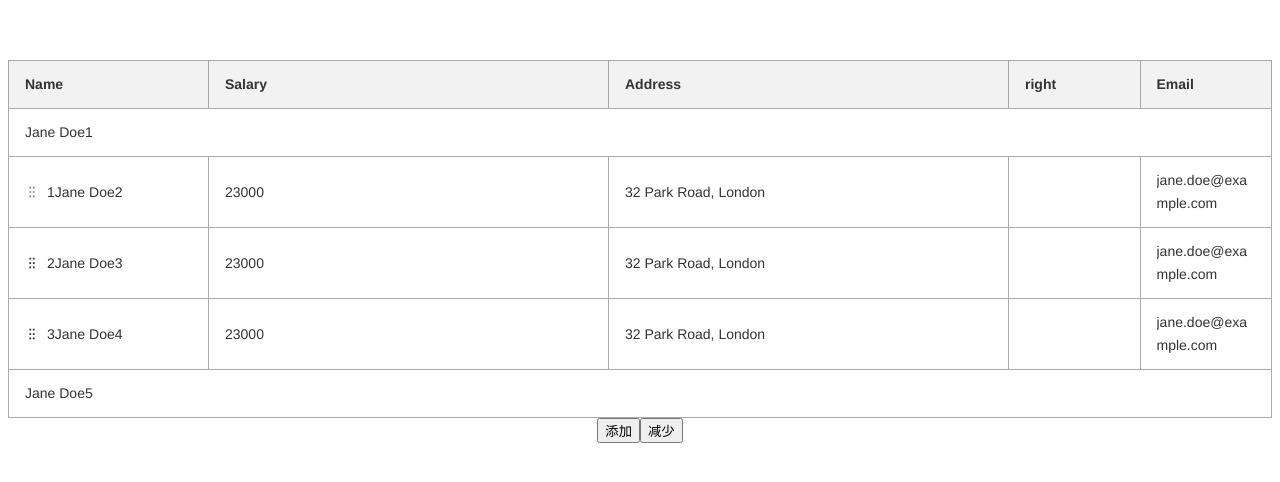
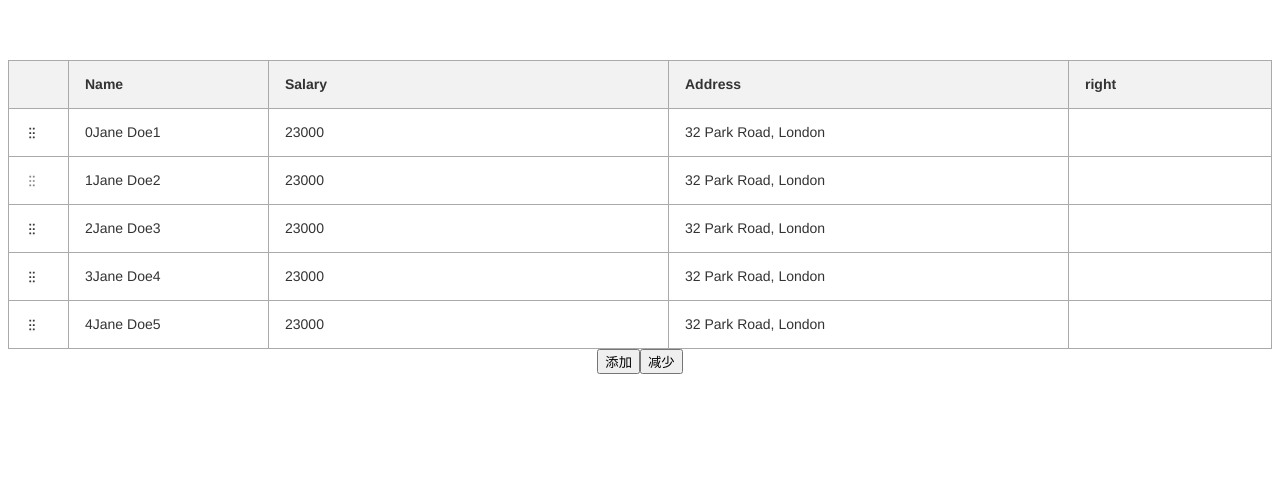
Before and after one commit to fangwenzheng88/demo-table, a Vue app: page / in a window 1280 px wide. Shown: the top 482 px of the page. Built offline with nearby package versions, Linux system fonts and the light colour scheme.

Commit message:
feat: update

```diff
--- a/src/App.vue
+++ b/src/App.vue
@@ -1,27 +1,9 @@
 <template>
   <div id="app">
-    <base-table
-      max-height="700px"
-      row-key="key"
-      :columns="columns"
-      :data="tableData"
-      :custom-tr="renderTr"
-      :span-method="spanMethod"
-      :allow-drag-method="allowDragMethod"
-      :allow-drop-method="allowDropMethod"
-      :onDrop="onDrop"
-    >
+    <base-table max-height="700px" row-key="key" :columns="columns" :data="tableData" :allow-drag-method="allowDragMethod" :allow-drop-method="allowDropMethod" :onDrop="onDrop">
       <template #name="{ record, column, rowIndex }">
         <span>{{ rowIndex }}</span>
         <a>{{ record[column.dataIndex] }}</a>
-      </template>
-      <template #header-tr="{ record }">
-        <tr class="base-table__tr">
-          <td class="base-table__td" :colspan="columns.length">
-            <div class="base-table__cell">{{ record.name }}</div>
-          </td>
-          <td></td>
-        </tr>
       </template>
     </base-table>
 
@@ -42,9 +24,16 @@ export default {
     return {
       columns: [
         {
+          title: '',
+          dataIndex: 'sort',
+          type: 'sort',
+          width: 60,
+          fixed: 'left',
+          align: 'center',
+        },
+        {
           title: 'Name',
           dataIndex: 'name',
-          type: 'sort',
           width: 200,
           fixed: 'left',
         },
@@ -61,10 +50,12 @@ export default {
         {
           title: 'right',
           dataIndex: 'right',
+          width: 400,
         },
         {
           title: 'Email',
           dataIndex: 'email',
+          width: 400,
         },
       ],
       tableData: [],
@@ -75,50 +66,18 @@ export default {
     this.onAdd();
   },
   methods: {
-    /* renderTr(record, rowIndex) {
-      if (rowIndex % 4 === 0) {
-        return (
-          <tr class="base-table__tr">
-            <td class="base-table__td" colspan={this.columns.length}>
-              12341234141
-            </td>
-          </tr>
-        );
-      } else {
-        return null;
-      }
-    }, */
-    // eslint-disable-next-line no-unused-vars
-    spanMethod({ record, rowIndex, column, columnIndex }) {
-      /* if (rowIndex === 1 && columnIndex === 0) {
-        return {
-          rowspan: 2,
-          colspan: 2,
-        };
-      }
-      /* if (rowIndex % 4 === 0) {
-        return { colspan: this.columns.length };
-      } */
-    },
-    // eslint-disable-next-line no-unused-vars
-    renderTr({ record, rowIndex }) {
-      if (rowIndex % 4 === 0) {
-        return 'header-tr';
-      } else {
-        return null;
-      }
-    },
     allowDragMethod({ rowIndex }) {
       if (rowIndex === 1) {
         return false;
       }
     },
+    // eslint-disable-next-line no-unused-vars
     allowDropMethod({ sourceIndex, targetIndex }) {
-      if (Math.abs(sourceIndex - targetIndex) < 2) {
+      /* if (Math.abs(sourceIndex - targetIndex) < 2) {
         return true;
       } else {
         return false;
-      }
+      } */
     },
     onDrop(data) {
       [this.tableData[data.sourceIndex], this.tableData[data.targetIndex]] = [this.tableData[data.targetIndex], this.tableData[data.sourceIndex]];
--- a/src/components/base-table/store.js
+++ b/src/components/base-table/store.js
@@ -76,15 +76,23 @@ export function useHover() {
     data() {
       return {
         activeKey: '',
+        data: {},
       };
+    },
+    computed: {
+      isHover() {
+        return !!this.activeKey;
+      },
     },
     methods: {
       clearDragState() {
         this.activeKey = '';
+        this.data = {};
       },
 
-      handleMouseenter(ev, activeKey) {
+      handleMouseenter(ev, activeKey, data) {
         this.activeKey = activeKey;
+        this.data = data;
       },
 
       handleMouseleave(ev) {
--- a/src/components/base-table/table.jsx
+++ b/src/components/base-table/table.jsx
@@ -79,7 +79,7 @@ export default {
       return tableWidth;
     },
     hasGutter() {
-      if (this.rootWidth - this.tableWidth > this.scrollBarWidth + 1) {
+      if (this.rootWidth - this.tableWidth >= 1) {
         return false;
       } else {
         return true;
@@ -139,25 +139,40 @@ export default {
   },
   methods: {
     listenerRootResize() {
-      const ele = this.$el;
+      const el = this.$refs.bodyWrapEl;
       const resizeObserver = new ResizeObserver(
-        debounce((entries) => {
+        debounce(async (entries) => {
           this.scrollBarWidth = getScrollbarWidth();
           const width = entries[0].contentRect.width;
           if (this.rootWidth != width) {
             this.rootWidth = width;
           }
+          if (el.scrollHeight > el.clientHeight) {
+            this.isScrollY = true;
+          } else {
+            this.isScrollY = false;
+          }
+          this.setColumnsWidth();
+          if (this.tableWidth - this.rootWidth >= 1) {
+            this.isScrollX = true;
+          } else {
+            this.isScrollX = false;
+          }
+
+          await this.$nextTick();
+          this.isScrollToRight = el.scrollLeft >= el.scrollWidth - el.offsetWidth;
+          this.isScrollToLeft = el.scrollLeft === 0;
         })
       );
       // 监听元素
-      resizeObserver.observe(ele);
+      resizeObserver.observe(el);
 
       this.$once('hook:beforeDestory', () => {
-        resizeObserver.unobserve(ele);
+        resizeObserver.unobserve(el);
       });
     },
     initColumnsWidth() {
-      let width = this.$el.offsetWidth - 1;
+      let width = this.$refs.bodyWrapEl.offsetWidth;
       let el = this.$refs.bodyWrapEl;
       if (el && el.scrollHeight > el.clientHeight) {
         width -= this.scrollBarWidth;
@@ -194,7 +209,7 @@ export default {
       });
     },
     setColumnsWidth() {
-      let width = this.$el.offsetWidth - 1;
+      let width = this.$refs.bodyWrapEl.offsetWidth;
       if (this.isScrollY) {
         width -= this.scrollBarWidth;
       }
@@ -361,7 +376,7 @@ export default {
 
       const hoverEvent = {
         onMouseenter: (ev) => {
-          this.hoverStore.handleMouseenter(ev, record[this.rowKey]);
+          this.hoverStore.handleMouseenter(ev, record[this.rowKey], record);
         },
         onMouseleave: (ev) => {
           this.hoverStore.handleMouseleave(ev);
```
